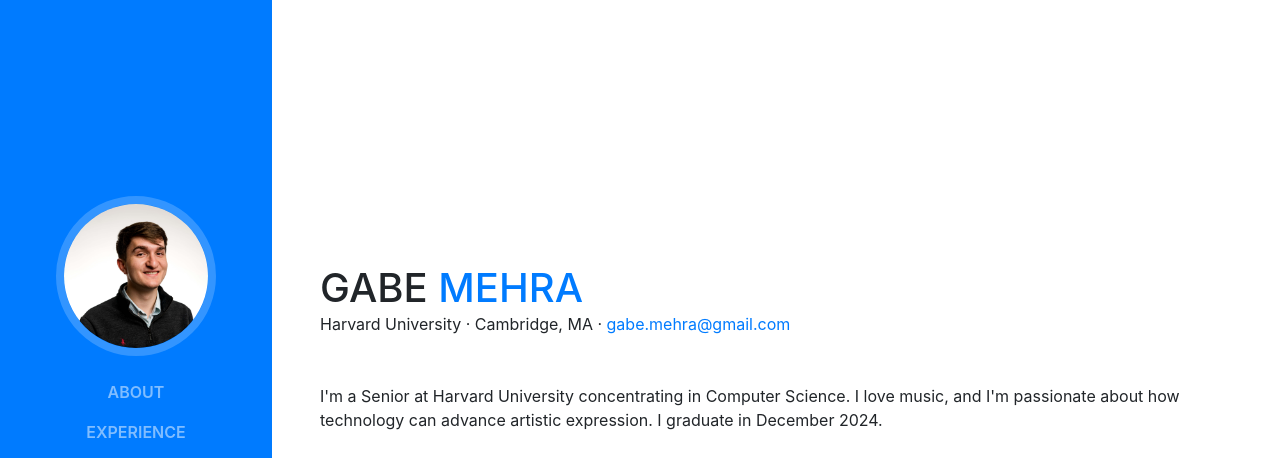
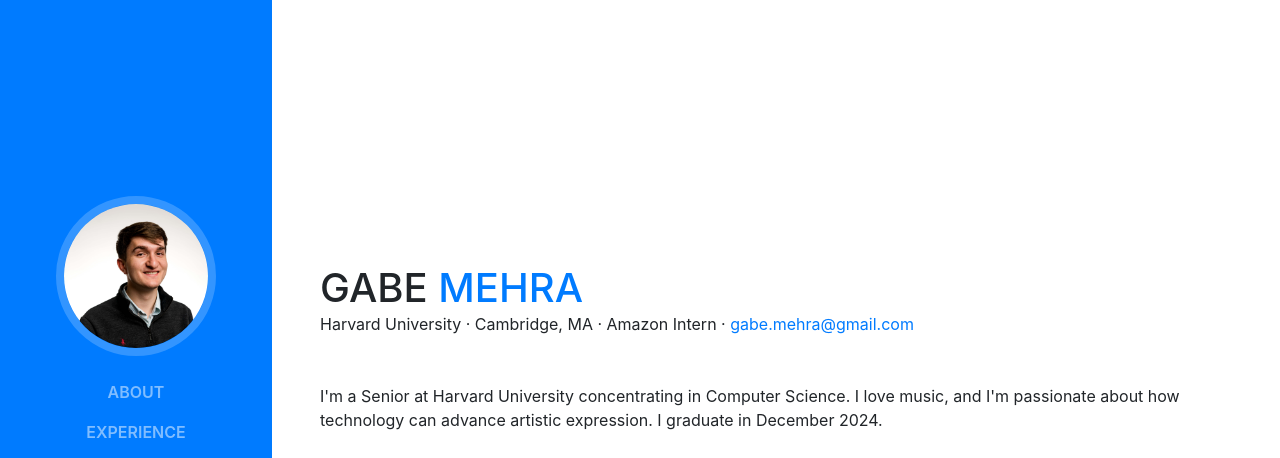
Before and after one commit to mcknuggie/mcknuggie.github.io, a website with bundled scripts: page index.html in a window 1280 px wide. Shown: the top 458 px of the page. Built offline with nearby package versions, Linux system fonts and the light colour scheme; a web font is replaced by a local one.

Commit message:
added to title at top

```diff
--- a/index.html
+++ b/index.html
@@ -80,7 +80,7 @@
             <span class="text-primary">Mehra</span>
           </h1>
           <div class="mb-5">
-            Harvard University · Cambridge, MA ·
+            Harvard University · Cambridge, MA · Amazon Intern ·
             <a href="mailto:name@email.com">gabe.mehra@gmail.com</a>
           </div>
           <p class="mb-5">
```
